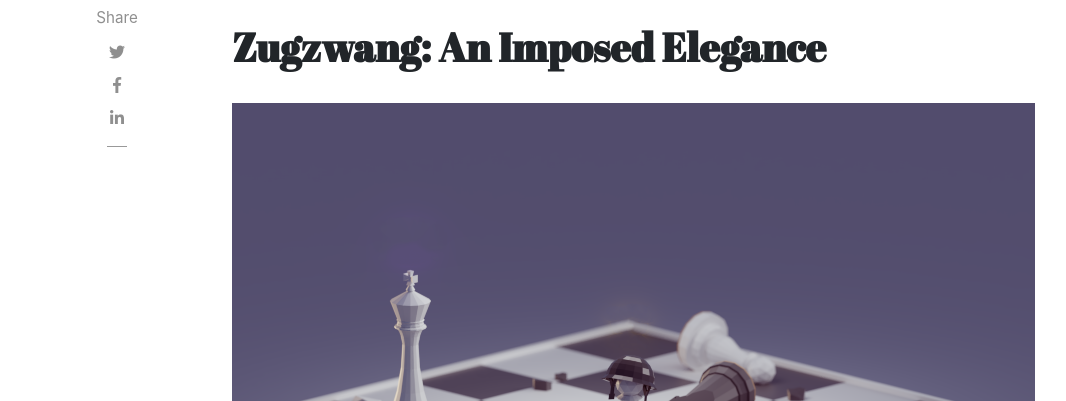
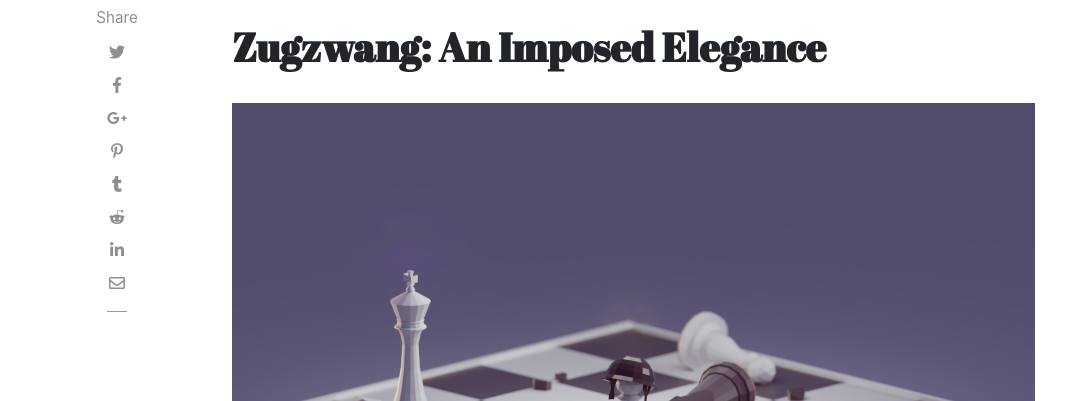
Before and after one commit to basnetsoyuj/jekyll-website, a Jekyll site: the page built from _posts/2019-06-18-Zugzwang-An-Imposed-Elegance.md, in a window 1280 px wide. Shown: the part 208-609 px from the top of the page, without its empty margins (53-1119 px from the left). Built offline with Jekyll 4.4.1, drawn with Linux system fonts in a browser that asks for light colours; nearby versions of some CDN libraries; comment, search, counter and statistics services are not loaded.

Commit message:
functional share buttons

```diff
--- a/_config.yml
+++ b/_config.yml
@@ -4,6 +4,7 @@ title: "Soyuj Jung Basnet"
 description: "A personal portfolio and blog-ish website."
 logo: 'assets/images/logo.jpg'
 favicon: 'assets/images/logo.png'
+url : https://basnetsoyuj.com.np
 baseurl: ''
 google_analytics: 'UA-143963200-1'
 disqus: 'basnetsoyuj'
--- a/_includes/share.html
+++ b/_includes/share.html
@@ -4,20 +4,57 @@
     </p>
     <ul>
         <li class="ml-1 mr-1">
-            <a target="_blank" href="https://twitter.com/intent/tweet?text={{ page.title }}&url={{ site.url }}{{ site.baseurl }}{{ page.url }}" onclick="window.open(this.href, 'twitter-share', 'width=550,height=235');return false;">
+            <a target="_blank" href="https://twitter.com/intent/tweet?text={{ page.title }}&url={{site.url}}{{ site.baseurl }}{{ page.url }}" onclick="window.open(this.href, 'twitter-share', 'width=550,height=235');return false;">
                 <i class="fab fa-twitter"></i>
             </a>
         </li>
 
         <li class="ml-1 mr-1">
-            <a target="_blank" href="https://facebook.com/sharer.php?u={{ site.url }}{{ site.baseurl }}{{ page.url }}" onclick="window.open(this.href, 'facebook-share', 'width=550,height=435');return false;">
+            <a target="_blank" href="https://facebook.com/sharer.php?u={{site.url}}{{ site.baseurl }}{{ page.url }}" onclick="window.open(this.href, 'facebook-share', 'width=550,height=435');return false;">
                 <i class="fab fa-facebook-f"></i>
             </a>
         </li>
 
         <li class="ml-1 mr-1">
-            <a target="_blank" href="https://www.linkedin.com/shareArticle?mini=true&url={{ site.url }}{{ site.baseurl }}{{ page.url }}" onclick="window.open(this.href, 'width=550,height=435');return false;">
+            <a  href="https://plus.google.com/share?url={{ site.url }}{{ site.baseurl }}{{ page.url }}"
+                onclick="window.open(this.href, 'pop-up', 'left=20,top=20,width=500,height=500,toolbar=1,resizable=0'); return false;"
+                title="Share on Google+" >
+                <i class="fab fa-google-plus-g"></i>
+            </a>
+        </li>
+
+        <li class="ml-1 mr-1">
+            <a  href="https://www.pinterest.com/pin/create/button/?url={{ site.url }}{{ site.baseurl }}{{ page.url }}"
+                onclick="window.open(this.href, 'pop-up', 'left=20,top=20,width=900,height=500,toolbar=1,resizable=0'); return false;"
+                title="Share on Pinterest" >
+                <i class="fab fa-pinterest-p"></i>
+            </a>
+        </li>
+        <li class="ml-1 mr-1">
+            <a  href="https://www.tumblr.com/share/link?url={{ site.url }}{{ site.baseurl }}{{ page.url }}"
+                onclick="window.open(this.href, 'pop-up', 'left=20,top=20,width=900,height=500,toolbar=1,resizable=0'); return false;"
+                title="Share on Tumblr" >
+                <i class="fab fa-tumblr"></i>
+            </a>
+        </li>
+        <li class="ml-1 mr-1">
+            <a  href="http://www.reddit.com/submit?url={{ site.url }}{{ site.baseurl }}{{ page.url }}"
+                onclick="window.open(this.href, 'pop-up', 'left=20,top=20,width=900,height=500,toolbar=1,resizable=0'); return false;"
+                title="Share on Reddit" >
+                <i class="fab fa-reddit-alien"></i>
+            </a>
+        </li>
+        <li class="ml-1 mr-1">
+            <a  href="https://www.linkedin.com/shareArticle?mini=true&url={{ site.url }}{{ site.baseurl }}{{ page.url }}&title={{ page.title }}&summary={{ page.description }}&source={{ site.title }}"
+                onclick="window.open(this.href, 'pop-up', 'left=20,top=20,width=500,height=500,toolbar=1,resizable=0'); return false;"
+                title="Share on LinkedIn" >
                 <i class="fab fa-linkedin-in"></i>
+            </a>
+        </li>
+        <li class="ml-1 mr-1">
+            <a  href="mailto:?subject={{ page.title }}&amp;body=Check out this site {{ site.url }}{{ site.baseurl }}{{ page.url }}"
+                title="Share via Email" >
+                <i class="far fa-envelope"></i>
             </a>
         </li>
 
```
Also changed, not shown: 2 other files.
